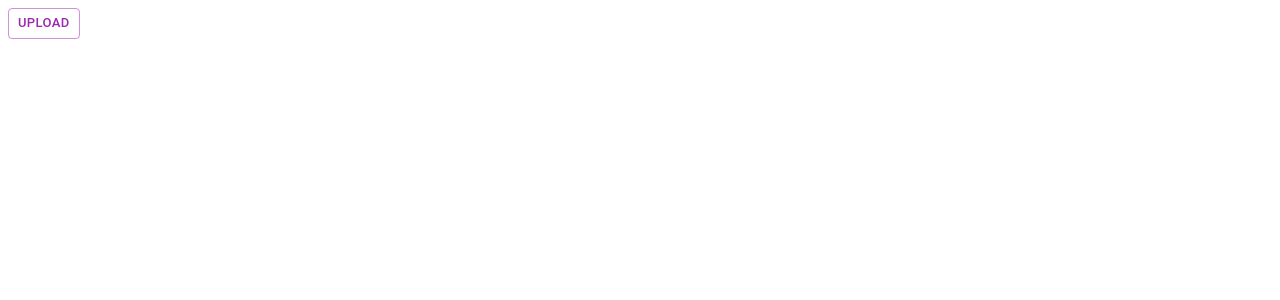
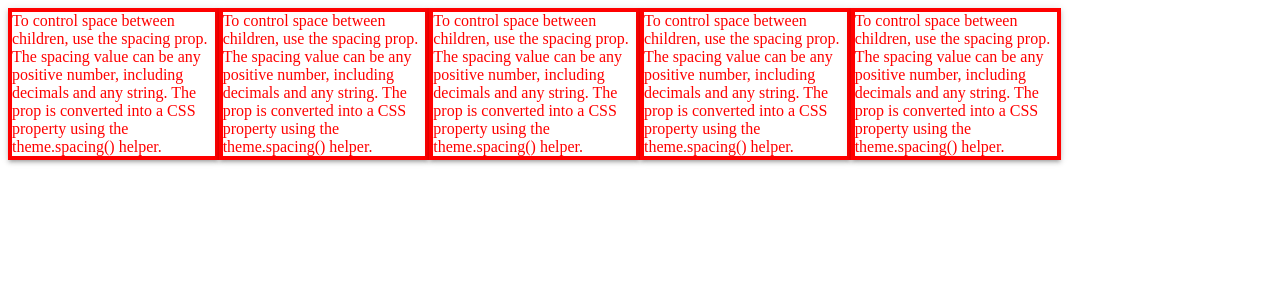
Before and after one commit to suprava16/REACT_SESSION_5, a React (Create React App) app: page / in a window 1280 px wide. Shown: the top 300 px of the page. Built offline with nearby package versions, Linux system fonts and the light colour scheme.

Commit message:
grid system

```diff
--- a/src/Components/Material_ui/Design.js
+++ b/src/Components/Material_ui/Design.js
@@ -1,10 +1,56 @@
 import React, { Component } from 'react'
- import Button from '@mui/material/Button';
+import { Grid, Button,Box } from "@mui/material"
 export default class Design extends Component {
   render() {
     return (
       <div>
-        <Button variant="outlined" size="small" color="secondary">UPLOAD</Button>
+        {/* <Button variant="outlined" size="small" color="secondary">UPLOAD</Button> */}
+        {/* <Grid container justifyContent="space-between" style={{border:"3px solid red"}}>
+          <Grid item lg={7} md={4} xs={12}  style={{border:"3px solid green"}}>
+            GRID ONE
+          </Grid>
+          <Grid item lg={3} md={4} xs={12} style={{border:"3px solid yellow"}}>
+            GRID TWO
+          </Grid>
+
+        </Grid> */}
+
+        <Grid container >
+        <Grid item xs={12} lg={8}>
+        <Grid container>
+          <Grid item xs={12} md={4} lg={3}>
+            <Box boxShadow={3} border={4} color="red">
+              To control space between children, use the spacing prop. The spacing value can be any positive number, including decimals and any string. The prop is converted into a CSS property using the theme.spacing() helper.
+            </Box>
+          </Grid>
+          <Grid item xs={12} md={4} lg={3}>
+            <Box boxShadow={3} border={4} color="red" >
+              To control space between children, use the spacing prop. The spacing value can be any positive number, including decimals and any string. The prop is converted into a CSS property using the theme.spacing() helper.
+            </Box>
+          </Grid>
+          <Grid item xs={12} md={4} lg={3}>
+            <Box boxShadow={3} border={4} color="red" >
+              To control space between children, use the spacing prop. The spacing value can be any positive number, including decimals and any string. The prop is converted into a CSS property using the theme.spacing() helper.
+            </Box>
+          </Grid>
+          <Grid item xs={12} md={4} lg={3}>
+            <Box boxShadow={3} border={4} color="red" >
+              To control space between children, use the spacing prop. The spacing value can be any positive number, including decimals and any string. The prop is converted into a CSS property using the theme.spacing() helper.
+            </Box>
+          </Grid>
+          </Grid>
+          </Grid>
+          <Grid item xs={12} lg={4}>
+          <Grid container>
+          <Grid item xs={12} md={4} lg={6}>
+            <Box boxShadow={3} border={4} color="red">
+              To control space between children, use the spacing prop. The spacing value can be any positive number, including decimals and any string. The prop is converted into a CSS property using the theme.spacing() helper.
+            </Box>
+          </Grid>
+          </Grid>
+          </Grid>
+
+        </Grid>
 
       </div>
     )
```
